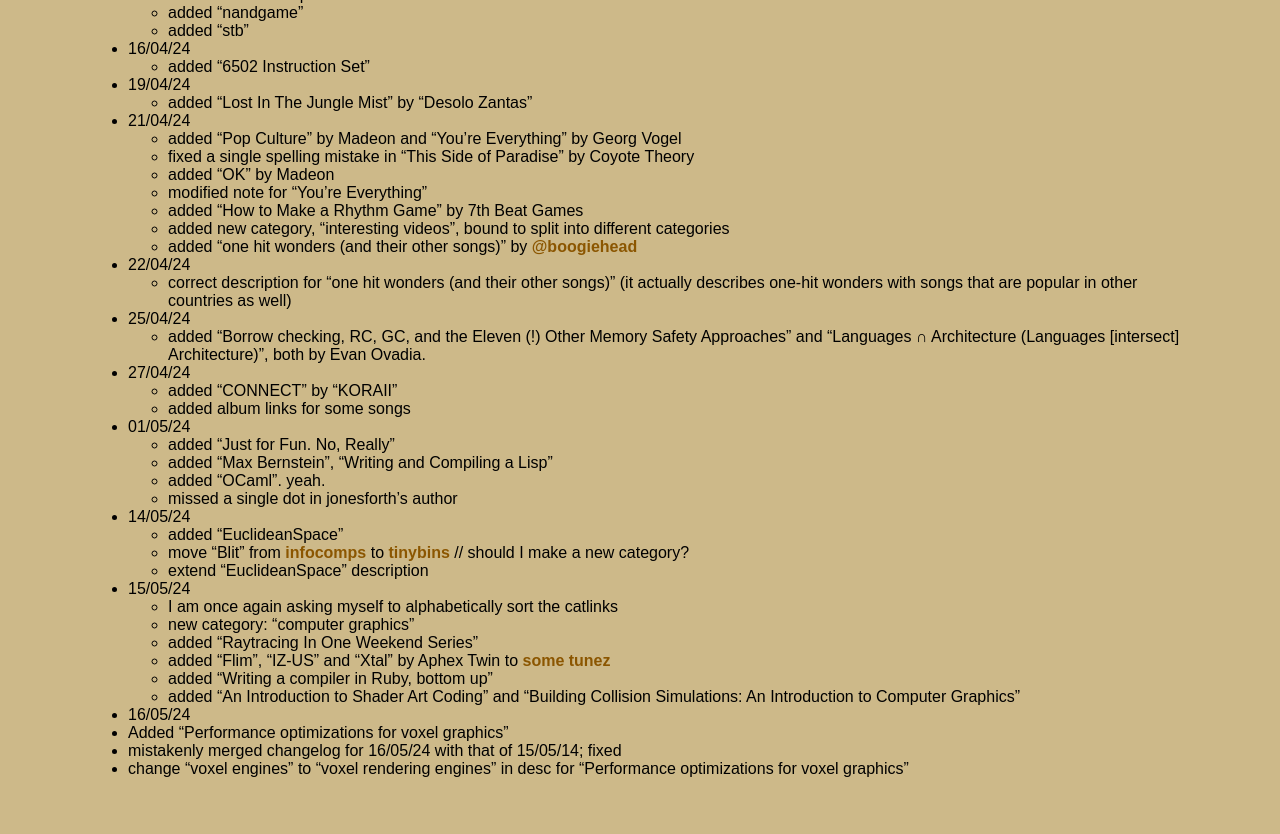
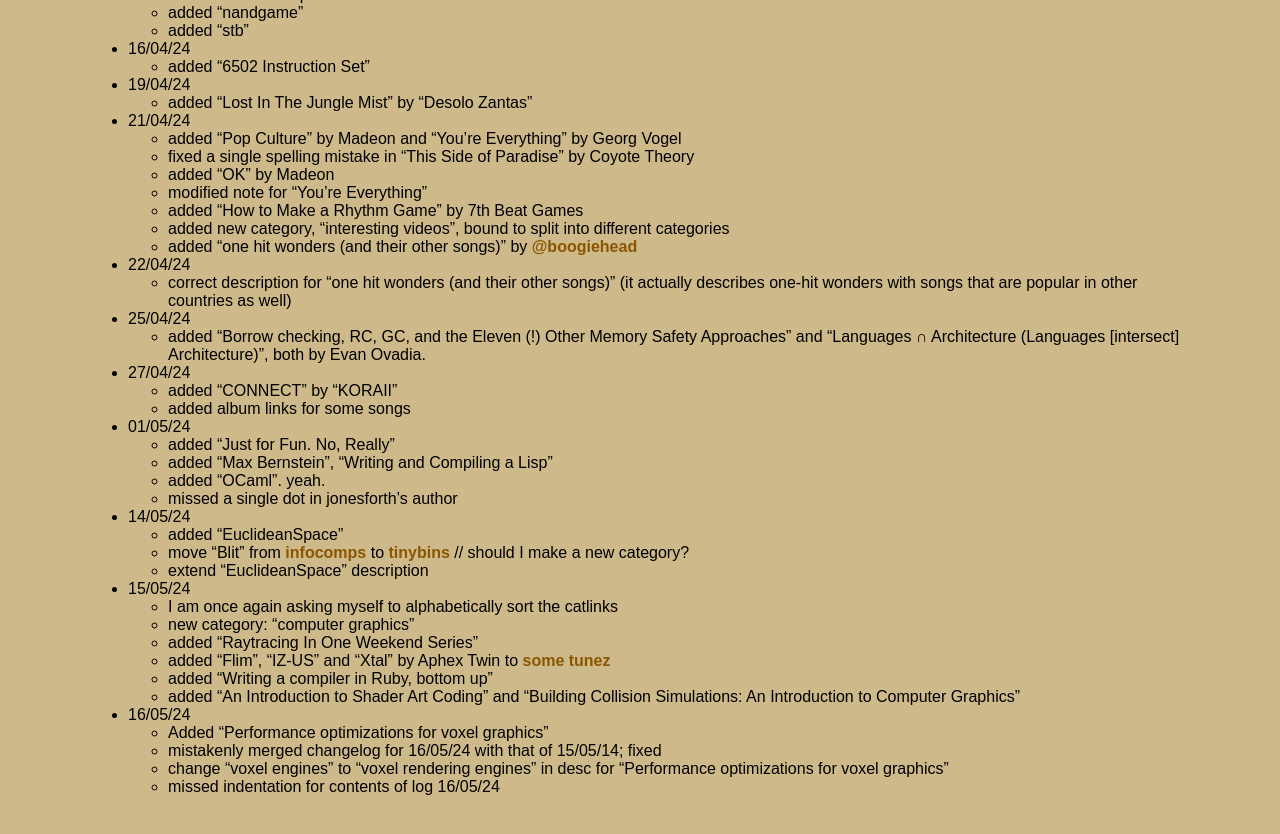
Before and after one commit to thacuber2a03/thacuber2a03.github.io, a Jekyll site: the page built from things/bookmarks.md, in a window 1280 px wide and 900 px high, scrolled down 4666 px. Shown: the top 834 px of the window. Built offline with Jekyll 4.4.1, drawn with Linux system fonts in a browser that asks for light colours.

Commit message:
update bookmarks
- missed indentation for contents of log 16/05/24

```diff
--- a/things/bookmarks.md
+++ b/things/bookmarks.md
@@ -276,6 +276,7 @@
   - added "An Introduction to Shader Art Coding" and "Building Collision Simulations: An Introduction to Computer Graphics"
 
 - 16/05/24
-- Added "Performance optimizations for voxel graphics"
-- mistakenly merged changelog for 16/05/24 with that of 15/05/14; fixed
-- change "voxel engines" to "voxel rendering engines" in desc for "Performance optimizations for voxel graphics"
+  - Added "Performance optimizations for voxel graphics"
+  - mistakenly merged changelog for 16/05/24 with that of 15/05/14; fixed
+  - change "voxel engines" to "voxel rendering engines" in desc for "Performance optimizations for voxel graphics"
+  - missed indentation for contents of log 16/05/24
```
